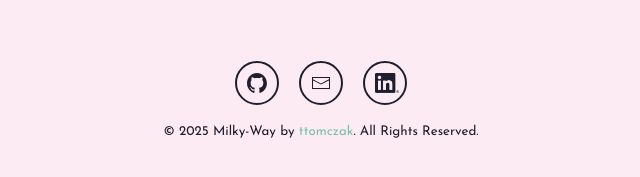
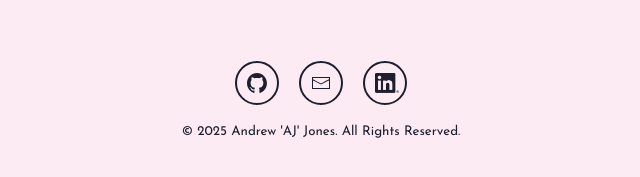
Before and after one commit to andy-c-jones/andy-c-jones.github.io, an Astro site: page / in a window 1280 px wide. Shown: the part 881-1058 px from the top of the page, without its empty margins (319-959 px from the left). Built offline with nearby package versions, Linux system fonts and the light colour scheme; Astro itself is replaced by a stand-in of ours.

Commit message:
Update copywright

```diff
--- a/src/components/Footer.astro
+++ b/src/components/Footer.astro
@@ -8,6 +8,6 @@ const year = new Date().getFullYear();
             <li class="icon__btn"><a class="icon__link" href="mailto: aj@darkpeak.dev"><span class="mail-icon">Email</span></a></li>
             <li class="icon__btn"><a class="icon__link" href="https://www.linkedin.com/in/andycjones/" target="_blank"><span class="linked-in">LinkedIn</span></a></li>
         </ul>
-        <small>&copy; {year} Milky-Way by <a class="footer__link" href="https://github.com/ttomczak3">ttomczak</a>. All Rights Reserved.</small>
+        <small>&copy; {year} Andrew 'AJ' Jones. All Rights Reserved.</small>
     </div>
 </footer>
```
